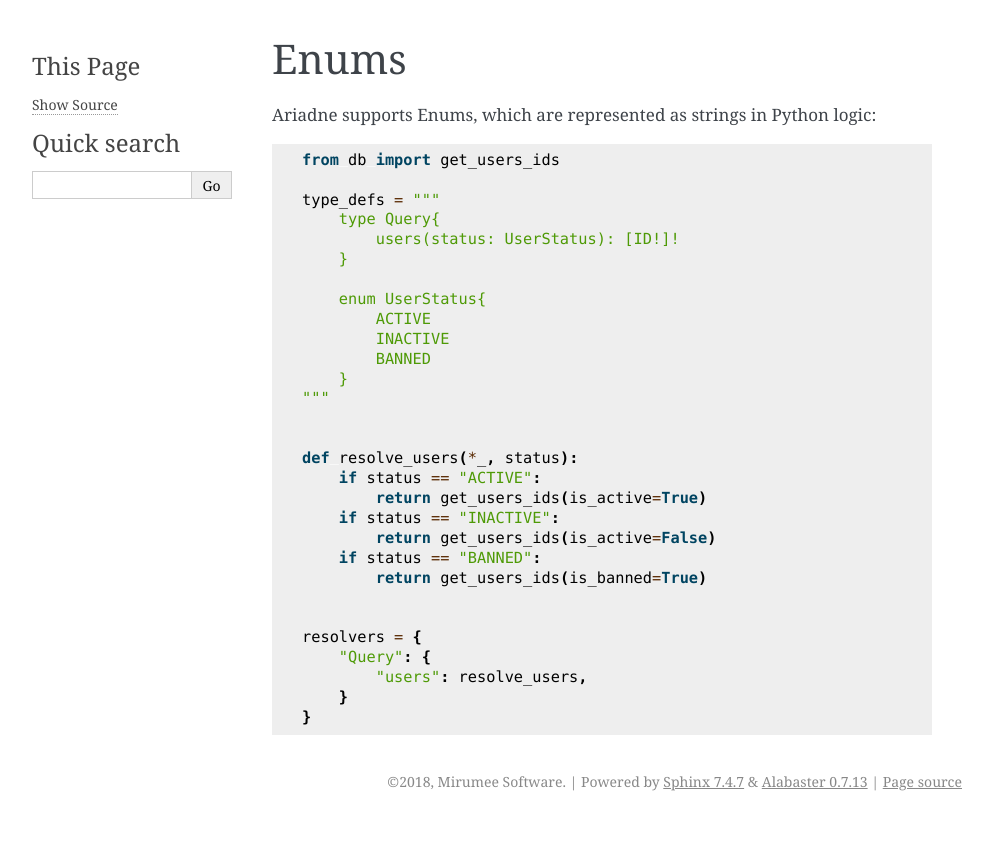
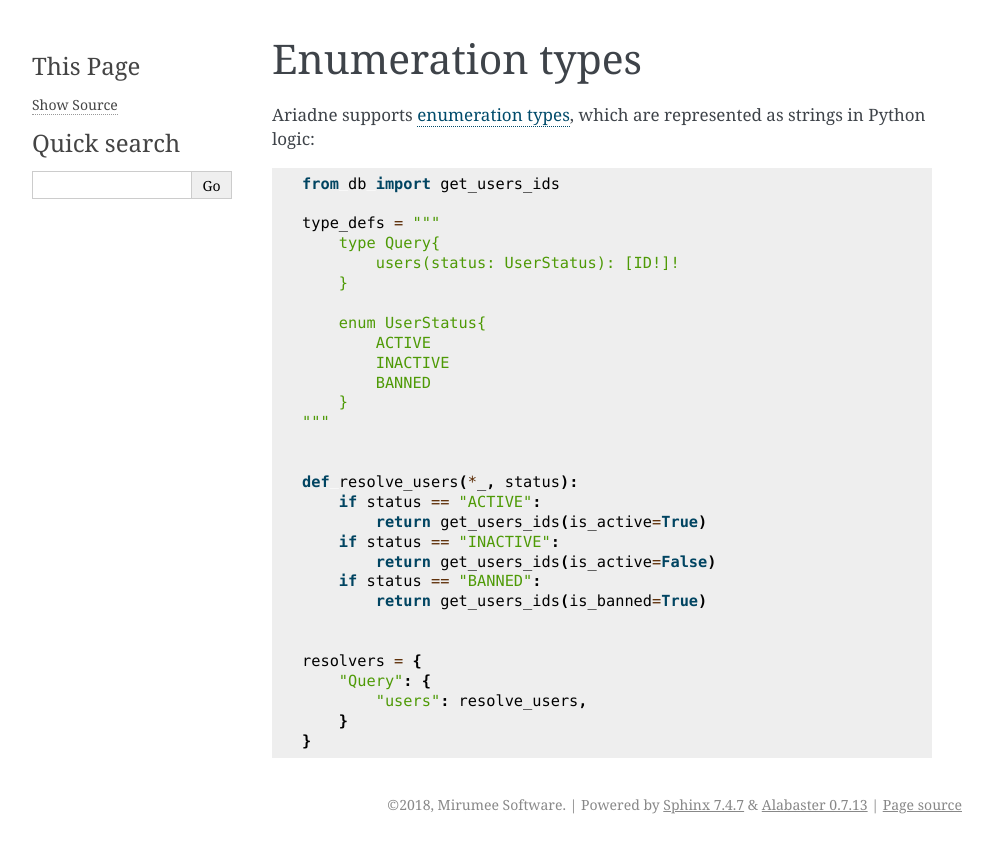
Before and after one commit to mirumee/ariadne, a Sphinx documentation site: the page built from docs/enums.rst, in a window 1280 px wide. Shown: the top 853 px of the page, without its empty margins (148-1141 px from the left). Built offline with Sphinx 7.4.7, drawn with Linux system fonts in a browser that asks for light colours.

Commit message:
Link to graphql doc for details

```diff
--- a/docs/enums.rst
+++ b/docs/enums.rst
@@ -1,7 +1,7 @@
-Enums
-=====
+Enumeration types
+=================
 
-Ariadne supports Enums, which are represented as strings in Python logic::
+Ariadne supports `enumeration types <https://graphql.org/learn/schema/#enumeration-types>`_, which are represented as strings in Python logic::
 
     from db import get_users_ids
 
```
